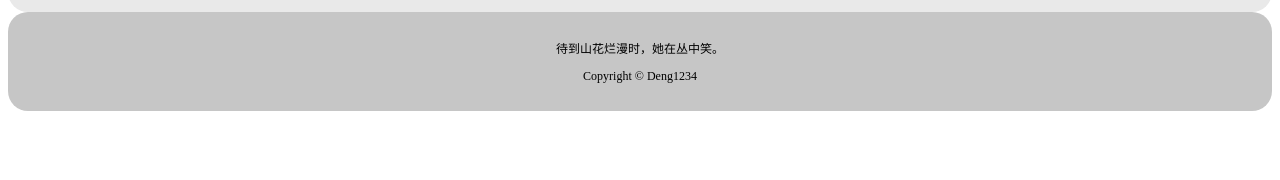
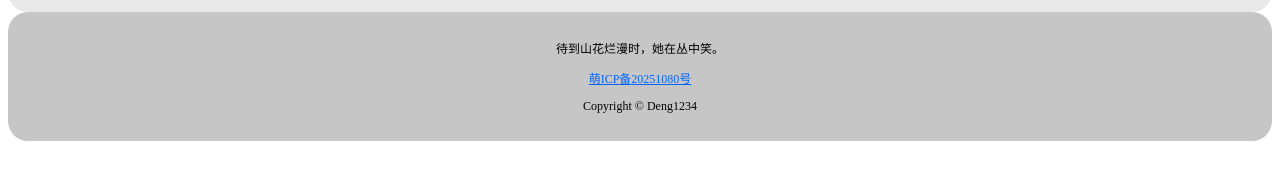
Before and after one commit to xiaodeng34/myweb, a plain HTML site: page index.html in a window 1280 px wide. Shown: the part 594-774 px from the top of the page. Drawn offline with Linux system fonts and the light colour scheme.

Commit message:
Add files via upload

```diff
--- a/index.html
+++ b/index.html
@@ -44,6 +44,7 @@
     </div>
     <div class="mowei">
        <p>待到山花烂漫时，她在丛中笑。</p>
+       <a href="https://icp.gov.moe/?keyword=20251080" target="_blank">萌ICP备20251080号</a>
        <p>Copyright © Deng1234</p>
     </div>
 </body>
```
Also changed, not shown: myworks.html (+1 -0 lines).
